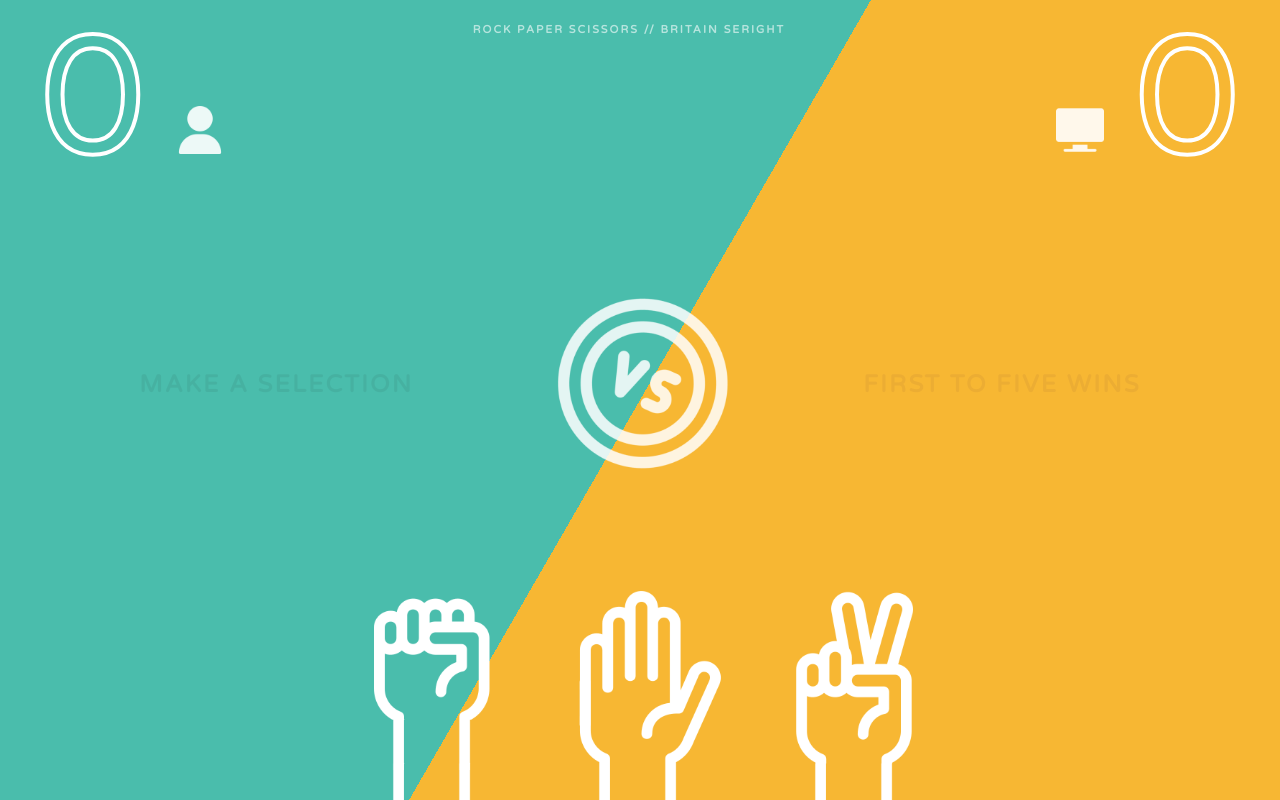
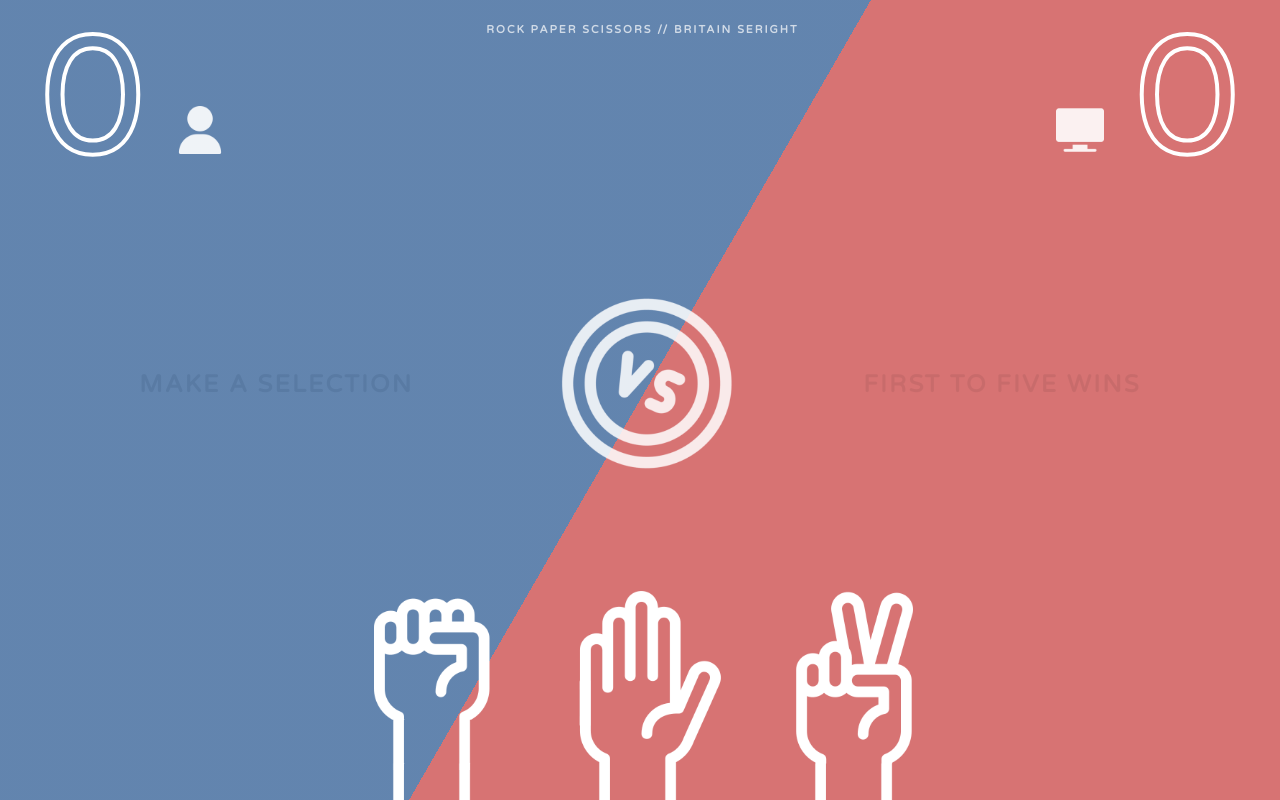
Before and after one commit to bseright/rock-paper-scissors, a plain HTML site: page index.html in a window 1280 px wide. Drawn offline with Linux system fonts and the light colour scheme.

Commit message:
adjust theme colors

```diff
--- a/style.css
+++ b/style.css
@@ -1,7 +1,7 @@
 body {
     margin: 0;
     font-family: 'Varela Round', sans-serif;
-    background-image: linear-gradient(-60deg, #f7b733 50%, #4abdac 50%);
+    background-image: linear-gradient(-60deg, #d77373 50%, #315e95c2 50%);
 }
 
 #wrapper {
@@ -52,7 +52,7 @@ body {
 }
 
 #me h3:first-child {
-    margin-left: -22px;
+    margin-left: 5px;
 }
 
 #me h3 {
@@ -60,7 +60,7 @@ body {
     font-size: .85em;
     letter-spacing: 2px;
     color: white;
-    opacity: .6;
+    opacity: .7;
 }
 
 a {
@@ -195,15 +195,15 @@ a:hover:after {
 }
 
 #arenaLeft {
-    color: #2C6A5F;
+    color: #1f3b5e;
 }
 
 #arenaRight {
-    color: #A56C35;
+    color: #6d3c3c;
 }
 
 .playerArena {
-    filter: invert(71%) sepia(65%) saturate(339%) hue-rotate(120deg) brightness(82%) contrast(92%);
+    filter: invert(21%) sepia(28%) saturate(1068%) hue-rotate(173deg) brightness(30%) contrast(97%);
     height: 15.5em;
 }
 
@@ -244,7 +244,7 @@ a:hover:after {
 }
 
 .CPUArena {
-    filter: invert(91%) sepia(97%) saturate(280%) hue-rotate(331deg) brightness(300%) contrast(95%);
+    filter: invert(24%) sepia(13%) saturate(1892%) hue-rotate(314deg) brightness(40%) contrast(85%);
     height: 15.5em;
 }
 
@@ -288,7 +288,7 @@ a:hover:after {
     height: 15em;
     opacity: .85;
     position: absolute;
-    margin-left: 6.5px;
+    margin-left: 14px;
 }
 
 .fadeVersus {
```
